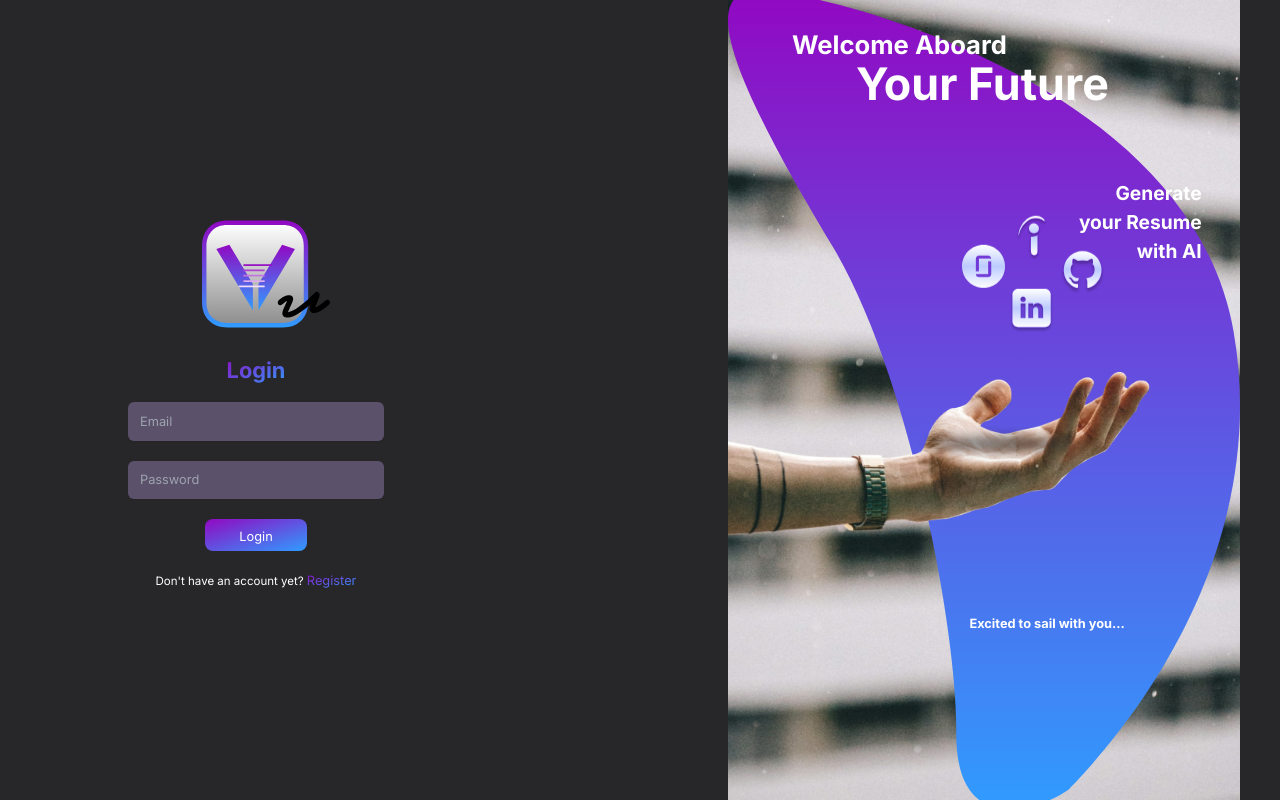
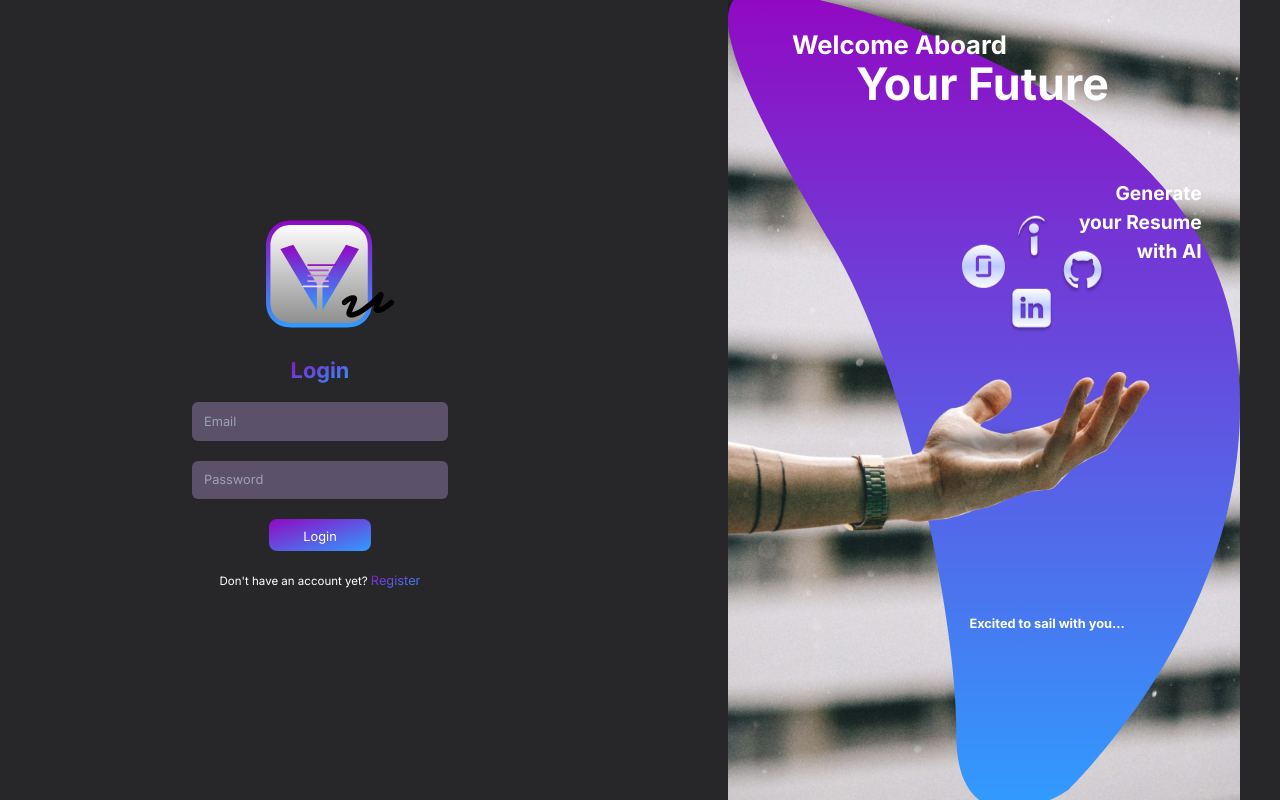
Before and after one commit to marisagdoliveira/careervessel, a Next.js app: page / in a window 1280 px wide. Built offline with nearby package versions, Linux system fonts and the light colour scheme; no server answers.

Commit message:
centered login/register components

```diff
--- a/app/components/HomePage.jsx
+++ b/app/components/HomePage.jsx
@@ -18,7 +18,7 @@
     };
     return (
         <main className="bg-zinc-800 overflow-hidden h-screen">
-            <div className="flex justify-center items-center px-[10vw] gap-[40vw] h-screen">
+            <div className="flex justify-center items-center px-[10vw] gap-[30vw] h-screen">
                 <LoginForm handlesSlide={handleSlideLeft} />
                 <Slider sliderposition={sliderPosition} />
                 <RegisterForm handlesSlide={handleSlideRight} />
```
